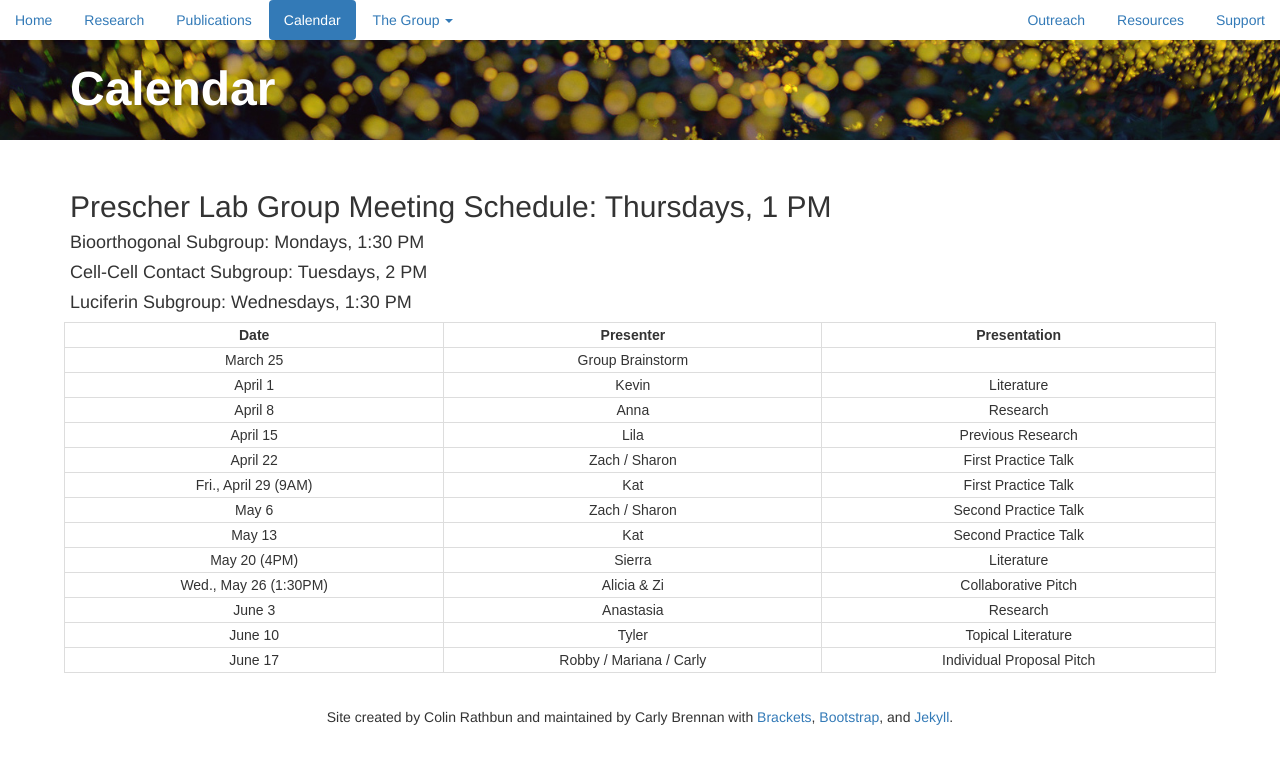
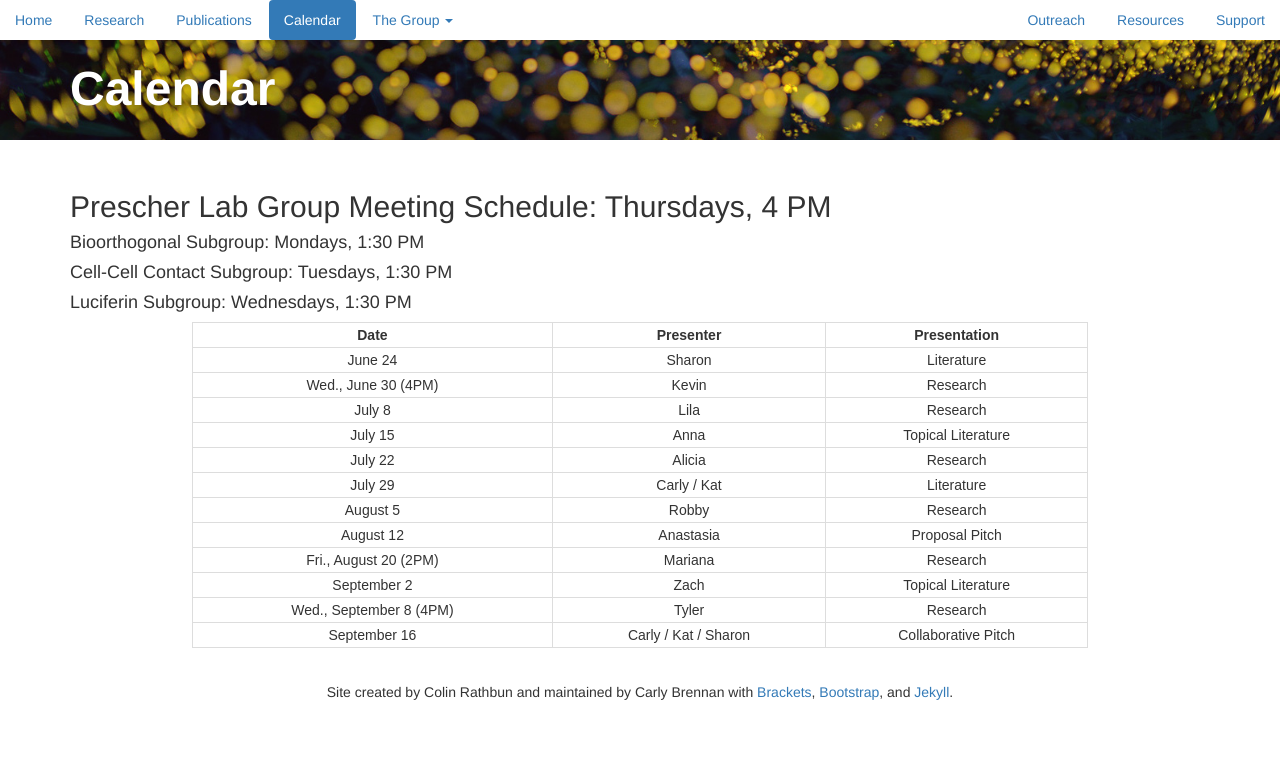
Before and after one commit to c-bun/Prescher-Lab-Site, a Jekyll site: the page built from Calendar.html, in a window 1280 px wide. Shown: the top 764 px of the page. Built offline with Jekyll 4.4.1, drawn with Linux system fonts in a browser that asks for light colours.

Commit message:
PrescherLabSite_July2021_Update1

```diff
--- a/Calendar.html
+++ b/Calendar.html
@@ -11,7 +11,7 @@ nav_order: 7
 <style>
 table {
 font-family: arial, sans-serif;
-width: 90%;
+width: 70%;
 }
 
 td, th {
@@ -24,9 +24,9 @@ padding: 2px;
 </head>
 <body>
 <div class="container">
-    <h2>Prescher Lab Group Meeting Schedule: Thursdays, 1 PM</h2>
+    <h2>Prescher Lab Group Meeting Schedule: Thursdays, 4 PM</h2>
     <h4>Bioorthogonal Subgroup: Mondays, 1:30 PM</h4>
-    <h4>Cell-Cell Contact Subgroup: Tuesdays, 2 PM</h4>
+    <h4>Cell-Cell Contact Subgroup: Tuesdays, 1:30 PM</h4>
     <h4>Luciferin Subgroup: Wednesdays, 1:30 PM</h4>
           </div>
 
@@ -38,17 +38,16 @@ padding: 2px;
  <th title="Field #3">Presentation</th>
  </tr></thead>
  <tbody><tr>
- <td>March 25</td><td>Group Brainstorm</td><td></td></tr><tr>
- <td>April 1</td><td>Kevin</td><td>Literature</td></tr><tr>
- <td>April 8</td><td>Anna</td><td>Research</td></tr><tr>
- <td>April 15</td><td>Lila</td><td>Previous Research</td></tr><tr>
- <td>April 22</td><td>Zach / Sharon</td><td>First Practice Talk</td></tr><tr>
- <td>Fri., April 29 (9AM)</td><td>Kat</td><td>First Practice Talk</td></tr><tr>
- <td>May 6</td><td>Zach / Sharon</td><td>Second Practice Talk</td></tr><tr>
- <td>May 13</td><td>Kat</td><td>Second Practice Talk</td></tr><tr>
- <td>May 20 (4PM)</td><td>Sierra</td><td>Literature</td></tr><tr>
- <td>Wed., May 26 (1:30PM)</td><td>Alicia & Zi</td><td>Collaborative Pitch</td></tr><tr>
- <td>June 3</td><td>Anastasia</td><td>Research</td></tr><tr>
- <td>June 10</td><td>Tyler</td><td>Topical Literature</td></tr><tr>
- <td>June 17</td><td>Robby / Mariana / Carly</td><td>Individual Proposal Pitch</td></tr><tr>
+ <td>June 24 </td><td>Sharon</td><td>Literature</td></tr><tr>
+ <td>Wed., June 30 (4PM)</td><td>Kevin</td><td>Research</td></tr><tr>
+ <td>July 8</td><td>Lila</td><td>Research</td></tr><tr>
+ <td>July 15</td><td>Anna</td><td>Topical Literature</td></tr><tr>
+ <td>July 22</td><td>Alicia</td><td>Research</td></tr><tr>
+ <td>July 29</td><td>Carly / Kat</td><td>Literature</td></tr><tr>
+ <td>August 5</td><td>Robby</td><td>Research</td></tr><tr>
+ <td>August 12</td><td>Anastasia</td><td>Proposal Pitch</td></tr><tr>
+ <td>Fri., August 20 (2PM)</td><td>Mariana</td><td>Research</td></tr><tr>
+ <td>September 2</td><td>Zach</td><td>Topical Literature</td></tr><tr>
+ <td>Wed., September 8 (4PM)</td><td>Tyler</td><td>Research</td></tr><tr>
+ <td>September 16</td><td>Carly / Kat / Sharon</td><td>Collaborative Pitch</td></tr><tr>
  </tbody></table>
```
Also changed, not shown: _data/group.csv (+11 -11 lines), _data/publications.csv (+6 -4 lines), _posts/2021-01-19-2021-News.markdown (+15 -0 lines), images/TOCs/69.jpeg (added), images/TOCs/70.png (added), images/TOCs/71.jpg (added).
